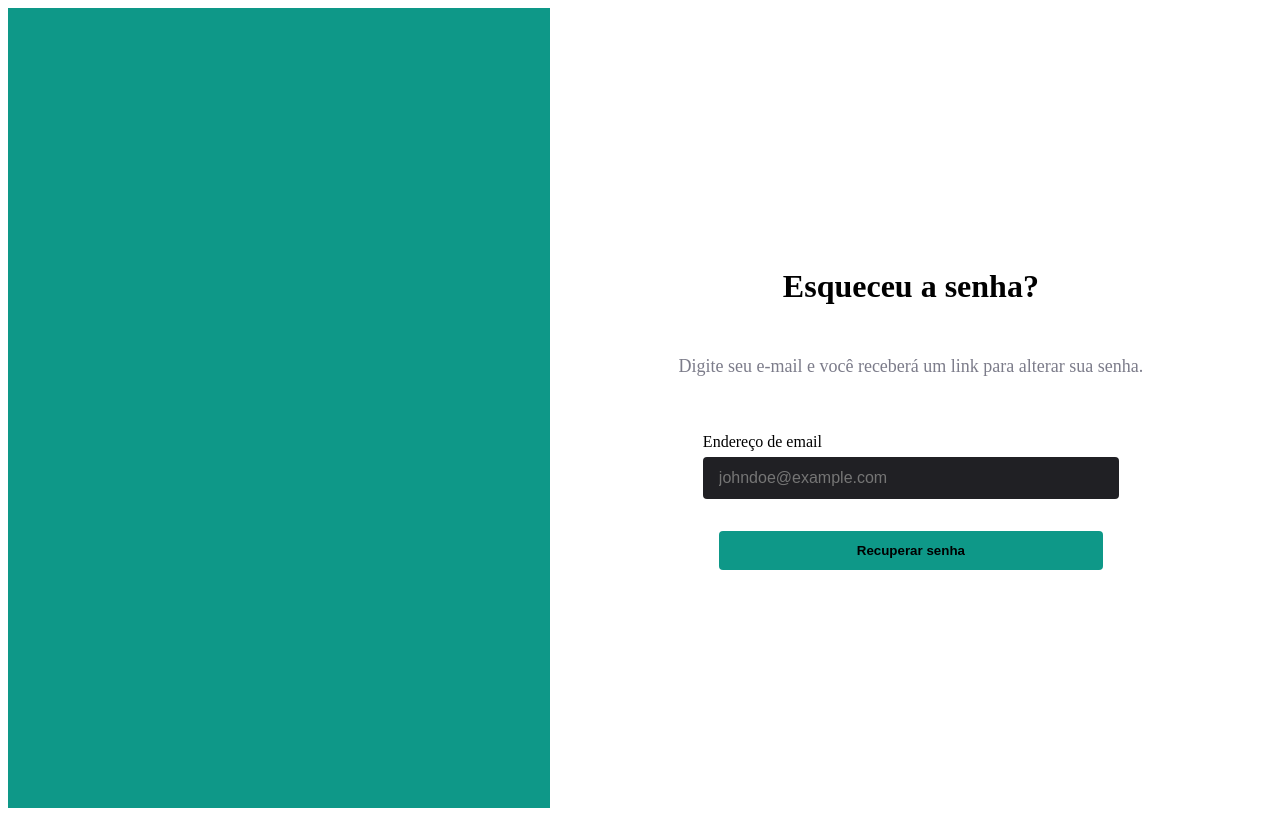
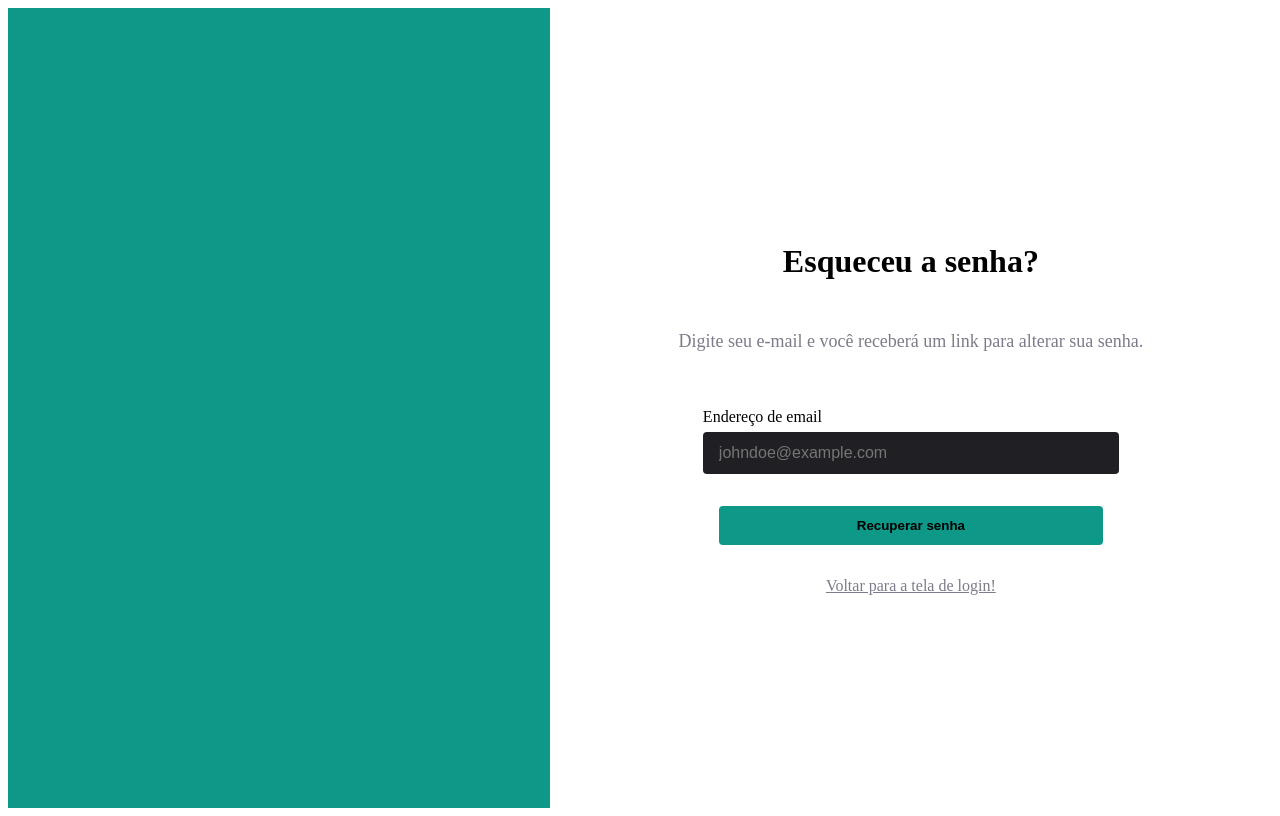
Before and after one commit to Maria-Eduarda90/next-auth, a Next.js app in the folder web/: page /password-recovery in a window 1280 px wide. Built offline with nearby package versions, Linux system fonts and the light colour scheme.

Commit message:
feat: [modified password-recovery folder and some page style tweaks]

```diff
--- a/web/src/pages/password-recovery/index.tsx
+++ b/web/src/pages/password-recovery/index.tsx
@@ -1,3 +1,5 @@
+import Link from 'next/link';
+import { Aside } from '../../components/Aside';
 import { Button } from '../../components/Button';
 import { Input } from '../../components/Input';
 import styles from './styles.module.scss';
@@ -5,7 +7,7 @@ import styles from './styles.module.scss';
 export default function PasswordRecovery(){
     return(
         <div className={styles.container}>
-            <aside className={styles.aside} />
+            <Aside/>
 
             <main>
                 <form>
@@ -25,6 +27,12 @@ export default function PasswordRecovery(){
                         Recuperar senha
                     </Button>
                 </form>
+
+                <div className={styles.links}>
+                    <Link href="/">
+                        Voltar para a tela de login!
+                    </Link>
+                </div>
             </main>
         </div>
     );
--- a/web/src/pages/password-recovery/styles.module.scss
+++ b/web/src/pages/password-recovery/styles.module.scss
@@ -2,12 +2,6 @@
     display: flex;
     align-items: center;
     height: 100vh;
-
-    .aside {
-        flex: 6;
-        background: #0E9888;
-        height: 100%;
-    }
 
     main {
         flex: 8;
@@ -41,5 +35,17 @@
                 gap: 1rem;
             }
         }
+
+        .links {
+            margin-top: 32px;
+
+            a {
+                color: #7C7C8A;
+
+                & + a {
+                    margin-top: 1rem;
+                }
+            }
+        }
     }
 }
```
